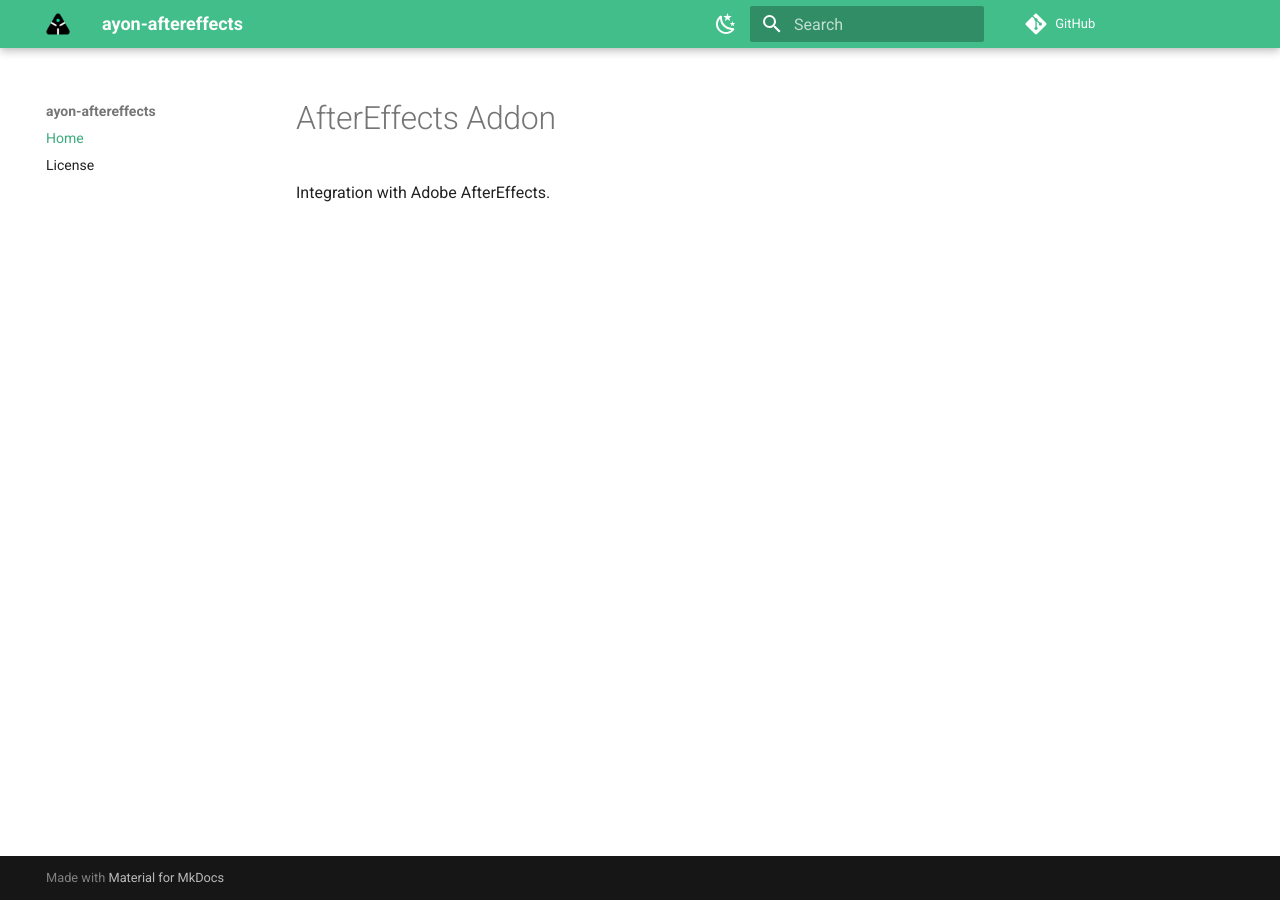
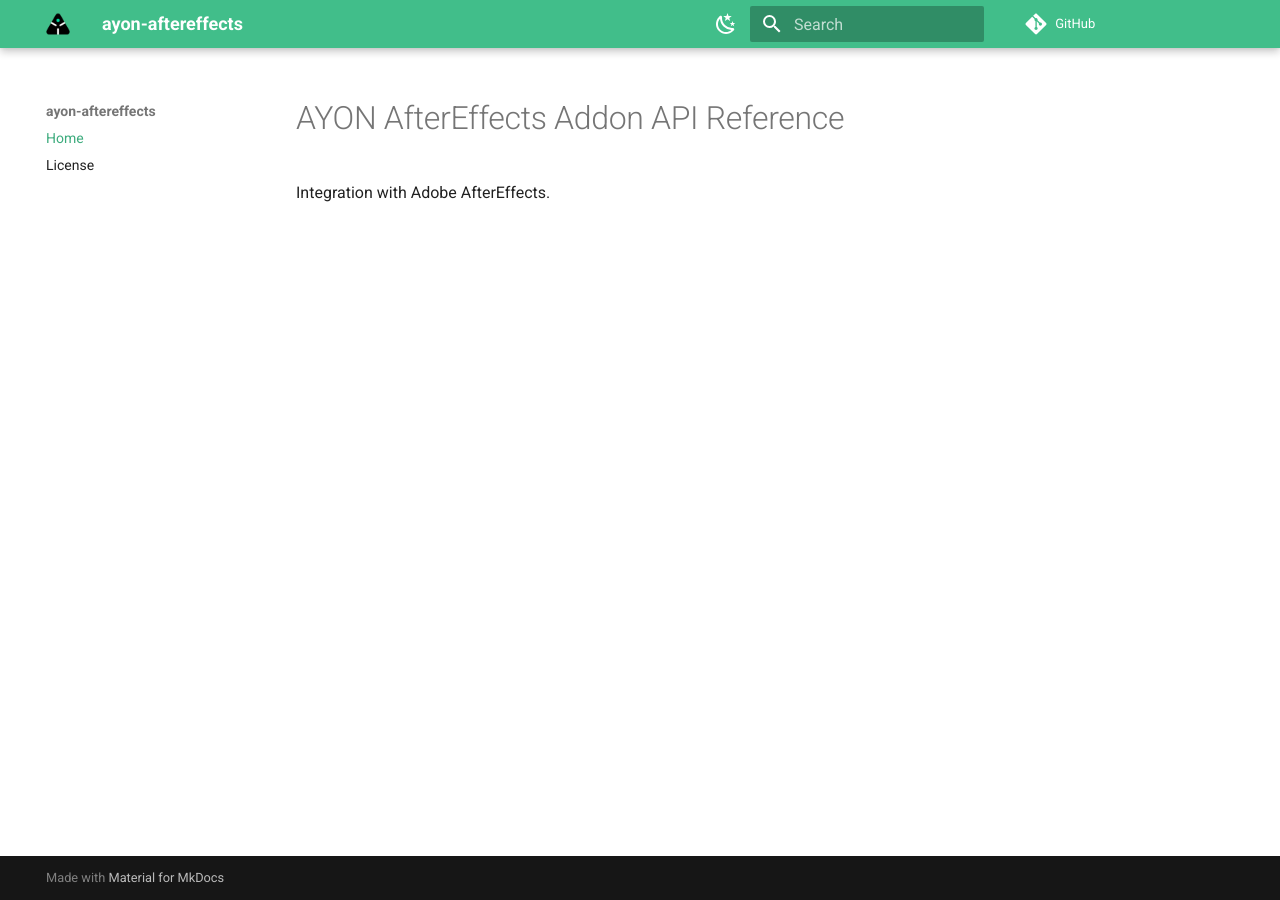
Before and after one commit to ynput/ayon-aftereffects, an MkDocs documentation site: the page built from docs/index.md, in a window 1280 px wide. Built offline with MkDocs 1.6.1 and Material for MkDocs 9.7.7, drawn with Linux system fonts in a browser that asks for light colours; comment, search, counter and statistics services are not loaded; the version menu is left out.

Commit message:
MK Docs: Refactor the title

```diff
--- a/docs/index.md
+++ b/docs/index.md
@@ -1 +1,3 @@
---8<-- "README.md"
+# AYON AfterEffects Addon API Reference
+
+--8<-- "README.md:4"
```
